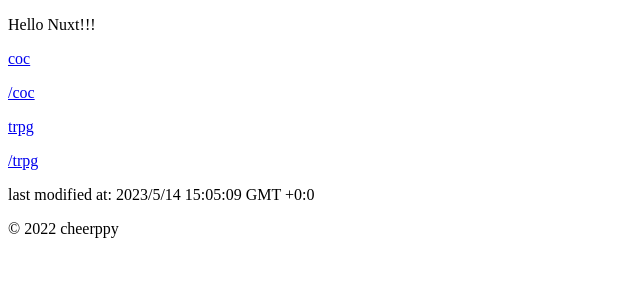
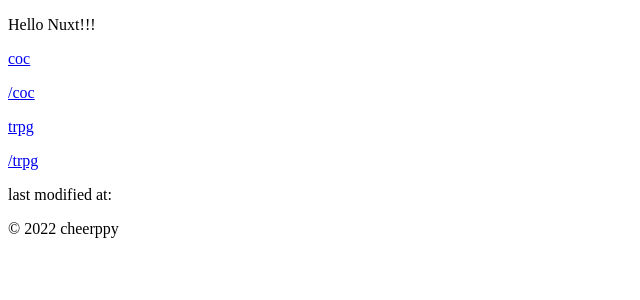
Before and after one commit to cheerppy/nuxt3, a Nuxt app: page / in a window 1280 px wide. Shown: the top 300 px of the page, without its empty margins (0-640 px from the left). Built offline with nearby package versions, Linux system fonts and the light colour scheme.

Commit message:
remove lastmod

```diff
--- a/pages/index.vue
+++ b/pages/index.vue
@@ -1,13 +1,13 @@
 <script lang="ts">
 export default {
-    created() {
-        const lastmodDate = new Date(document.lastModified);
-        const timezoneOffset = new Date().getTimezoneOffset()
-        const lastmodStr = lastmodDate.getFullYear() + "/" + (lastmodDate.getMonth() + 1) + "/" + lastmodDate.getDate() + " " + lastmodDate.getHours() + ":" + ("0" + lastmodDate.getMinutes()).slice(-2) + ":" + ("0" + lastmodDate.getSeconds()).slice(-2)
-        const timezone = (timezoneOffset === -540) ? "(JST)" : `GMT ${(timezoneOffset >= 0) ? "+" : ""}${Math.floor(timezoneOffset / -60)}:${timezoneOffset / 60}`
-        this.lastmodStr = lastmodStr;
-        this.timezone = timezone;
-    },
+    // created() {
+    //     const lastmodDate = new Date(document.lastModified);
+    //     const timezoneOffset = new Date().getTimezoneOffset()
+    //     const lastmodStr = lastmodDate.getFullYear() + "/" + (lastmodDate.getMonth() + 1) + "/" + lastmodDate.getDate() + " " + lastmodDate.getHours() + ":" + ("0" + lastmodDate.getMinutes()).slice(-2) + ":" + ("0" + lastmodDate.getSeconds()).slice(-2)
+    //     const timezone = (timezoneOffset === -540) ? "(JST)" : `GMT ${(timezoneOffset >= 0) ? "+" : ""}${Math.floor(timezoneOffset / -60)}:${timezoneOffset / 60}`
+    //     this.lastmodStr = lastmodStr;
+    //     this.timezone = timezone;
+    // },
     data(vm) {
         return {
             lastmodStr: "",
@@ -34,10 +34,12 @@ export default {
         <p>
             <NuxtLink to="/trpg">/trpg</NuxtLink>
         </p>
+
         <div class="footer__inner">
             <p>last modified at: {{ lastmodStr + " " + timezone }}</p>
             <p>© 2022 cheerppy</p>
         </div>
+
     </div>
 </template>
 
```
